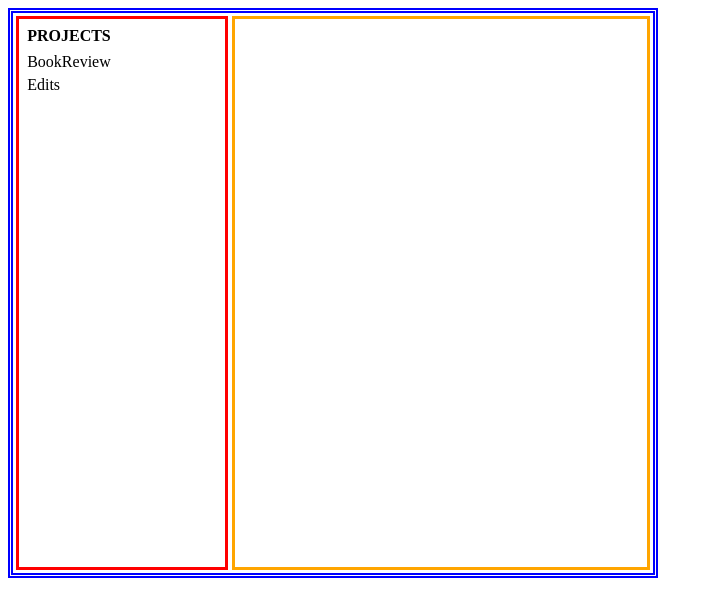
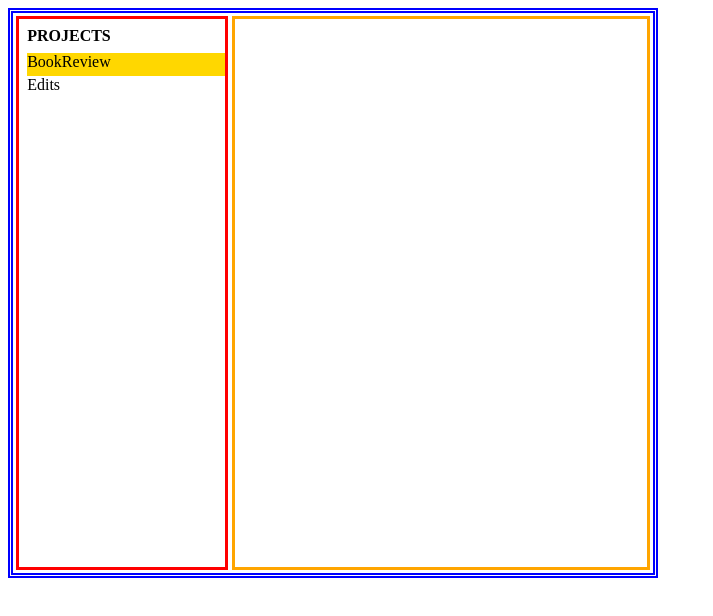
Before and after one commit to SaffetGokcenSen/odin-Todo-List, a website built with webpack: page dist/index.html in a window 1280 px wide. In both pictures the pointer is over the element "BookReview". Shown: the whole page, without its empty margins (0-713 px from the left). Built offline with nearby package versions, Linux system fonts and the light colour scheme.

Commit message:
project list name item hover and cursor properties

```diff
--- a/src/style.css
+++ b/src/style.css
@@ -48,6 +48,11 @@ html {
     padding-bottom: 0.3rem;
 }
 
+.projectNameListItem:hover {
+    background-color: gold;
+    cursor: zoom-in;
+}
+
 .todosWindow {
     /* a solid orange border of 3px thick*/
     border: solid 3px orange;
```
